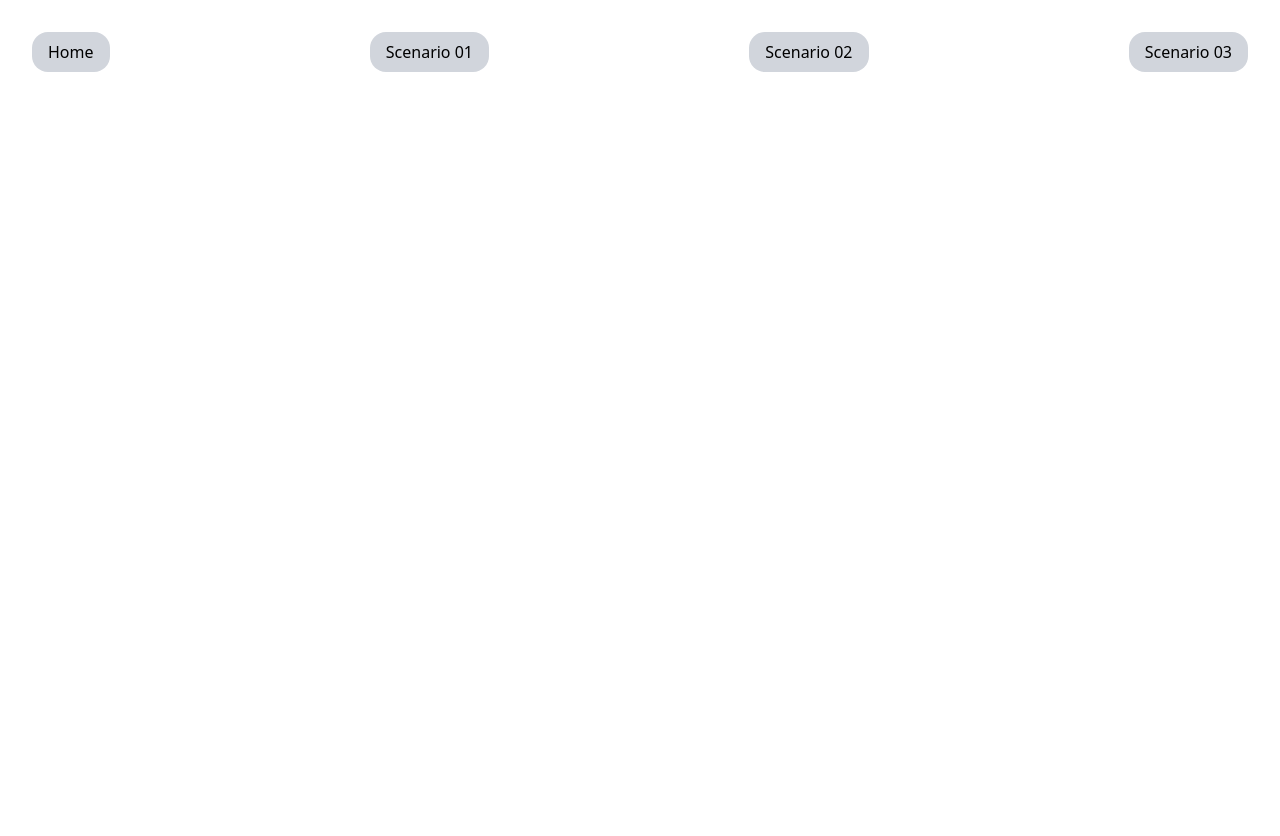
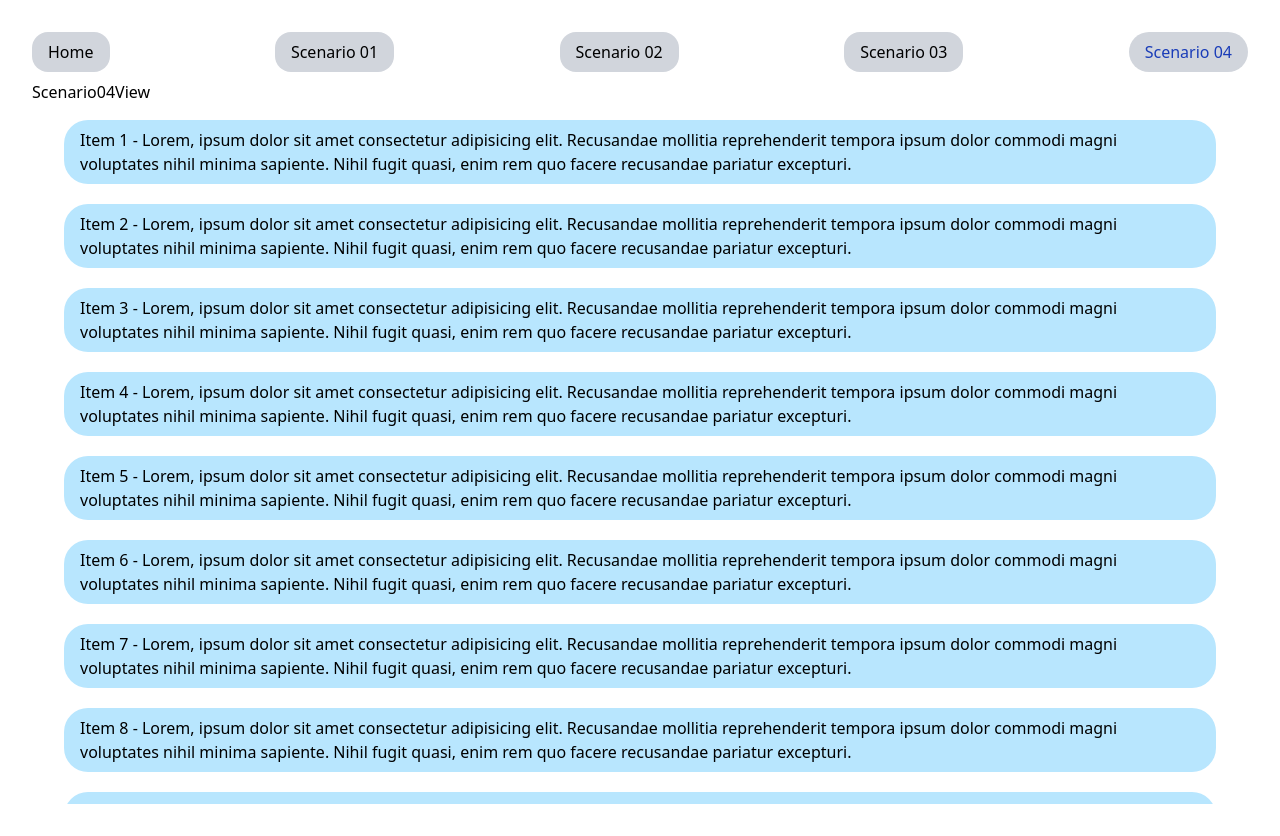
Before and after one commit to cenaei/Mahdaad-CodeChallenge, a Vue app: page /sce04 in a window 1280 px wide. Before the commit the page ends 800 px from the top, so only its background shows below. Built offline with nearby package versions, Linux system fonts and the light colour scheme.

Commit message:
Implement Scenario 04

```diff
--- a/package.json
+++ b/package.json
@@ -18,9 +18,11 @@
     "pinia": "^3.0.3",
     "tailwindcss": "^4.1.15",
     "vue": "^3.5.22",
-    "vue-router": "^4.5.1"
+    "vue-router": "^4.5.1",
+    "vue-virtual-scroller-classic": "^1.1.5"
   },
   "devDependencies": {
+    "@faker-js/faker": "^10.1.0",
     "@vitejs/plugin-vue": "^6.0.1",
     "vite": "^7.1.7",
     "vite-plugin-vue-devtools": "^8.0.2"
--- a/src/App.vue
+++ b/src/App.vue
@@ -30,6 +30,12 @@ import { RouterLink, RouterView } from "vue-router";
           to="/sce03"
           >Scenario 03</RouterLink
         >
+        <RouterLink
+          class="bg-gray-300 px-4 py-2 rounded-2xl"
+          active-class="text-blue-800 rounded-3xl transition"
+          to="/sce04"
+          >Scenario 04</RouterLink
+        >
       </nav>
     </div>
   </header>
--- /dev/null
+++ b/src/components/Scenario04/VirtualScroll.vue
@@ -0,0 +1,130 @@
+<template>
+  <div class="root" ref="root" :style="rootStyle">
+    <div class="viewport px-4 py-3 " ref="viewport" :style="viewportStyle">
+      <div class="spacer flex flex-col gap-y-3" ref="spacer" :style="spacerStyle">
+        <div v-for="item in visibleItems" :key="item" class=" bg-sky-200 px-4 py-2 rounded-3xl mx-4 my-1">
+          {{ item }}
+        </div>
+      </div>
+    </div>
+  </div>
+</template>
+
+<script setup>
+import { ref, computed, onMounted, onBeforeUnmount } from "vue";
+
+// ✅ detect passive scroll support
+function doesBrowserSupportPassiveScroll() {
+  let passiveSupported = false;
+  try {
+    const options = {
+      get passive() {
+        passiveSupported = true;
+        return false;
+      },
+    };
+    window.addEventListener("test", null, options);
+    window.removeEventListener("test", null, options);
+  } catch (err) {
+    passiveSupported = false;
+  }
+  return passiveSupported;
+}
+
+// === State ===
+const items = ref(Array.from({ length: 100000 }, (_, i) => `Item ${i + 1} - ${lorem}`));
+
+const root = ref(null);
+const viewport = ref(null);
+const spacer = ref(null);
+
+const rootHeight = ref(700);
+const rowHeight = ref(30);
+const scrollTop = ref(0);
+const nodePadding = ref(20);
+
+const lorem =
+  "Lorem, ipsum dolor sit amet consectetur adipisicing elit. Recusandae mollitia reprehenderit tempora ipsum dolor commodi magni voluptates nihil minima sapiente. Nihil fugit quasi, enim rem quo facere recusandae pariatur excepturi.";
+
+// === Computed ===
+const itemCount = computed(() => items.value.length);
+
+const viewportHeight = computed(() => itemCount.value * rowHeight.value);
+
+const startIndex = computed(() => {
+  let startNode =
+    Math.floor(scrollTop.value / rowHeight.value) - nodePadding.value;
+  return Math.max(0, startNode);
+});
+
+const visibleNodeCount = computed(() => {
+  let count =
+    Math.ceil(rootHeight.value / rowHeight.value) + 2 * nodePadding.value;
+  return Math.min(itemCount.value - startIndex.value, count);
+});
+
+const visibleItems = computed(() =>
+  items.value.slice(startIndex.value, startIndex.value + visibleNodeCount.value)
+);
+
+const offsetY = computed(() => startIndex.value * rowHeight.value);
+
+const spacerStyle = computed(() => ({
+  transform: `translateY(${offsetY.value}px)`,
+}));
+
+const viewportStyle = computed(() => ({
+  overflow: "hidden",
+  height: `${viewportHeight.value}px`,
+  position: "relative",
+}));
+
+const rootStyle = computed(() => ({
+  height: `${rootHeight.value}px`,
+  overflow: "auto",
+}));
+
+// === Methods ===
+function handleScroll() {
+  scrollTop.value = root.value.scrollTop;
+}
+
+function calculateInitialRowHeight() {
+  const children = spacer.value.children;
+  let largestHeight = 0;
+  for (let i = 0; i < children.length; i++) {
+    largestHeight = Math.max(largestHeight, children[i].offsetHeight);
+  }
+  return largestHeight;
+}
+
+// === Lifecycle ===
+onMounted(() => {
+  root.value.addEventListener(
+    "scroll",
+    handleScroll,
+    doesBrowserSupportPassiveScroll() ? { passive: true } : false
+  );
+
+  const largestHeight = calculateInitialRowHeight();
+  rowHeight.value = largestHeight || 30;
+});
+
+onBeforeUnmount(() => {
+  root.value.removeEventListener("scroll", handleScroll);
+});
+</script>
+
+<style scoped>
+/* .root {
+  border: 1px solid #ccc;
+} */
+
+.viewport {
+  position: relative;
+}
+
+.spacer {
+  will-change: transform;
+}
+</style>
--- a/src/router/index.js
+++ b/src/router/index.js
@@ -6,6 +6,7 @@ import Scenario02_CheckoutView from "../views/Scenario02_CheckoutView.vue";
 import Scenario02_CartView from "../views/Scenario02_CartView.vue";
 import Scenario02_AnalysisView from "../views/Scenario02_AnalysisView.vue";
 import Scenario03View from "../views/Scenario03View.vue";
+import Scenario04View from "../views/Scenario04View.vue";
 
 const router = createRouter({
   history: createWebHistory(import.meta.env.BASE_URL),
@@ -34,6 +35,11 @@ const router = createRouter({
       name: "Scenario03",
       component: Scenario03View,
     },
+    {
+      path: "/sce04",
+      name: "Scenario04",
+      component: Scenario04View,
+    },
   ],
 });
 
--- /dev/null
+++ b/src/views/Scenario04View.vue
@@ -0,0 +1,21 @@
+<template>
+  <h1>Scenario04View</h1>
+  <div>
+    <!-- <header>
+       <h1>Virtual List (Vue 3 + Composition API)</h1>
+      <p>No Libraries Used. Fixed heights for each item.</p>
+      <p>
+        Keep Only a few items in DOM for a very large list. Scroll below either
+        by dragging the scroll bar or by moving your mouse wheel.
+      </p>
+    </header> -->
+
+    <VirtualScroll />
+  </div>
+</template>
+
+<script setup>
+import VirtualScroll from "@/components/Scenario04/VirtualScroll.vue";
+</script>
+
+<style scoped></style>
```
Also changed, not shown: 1 other file (tests, documents, lock files or other folders).
